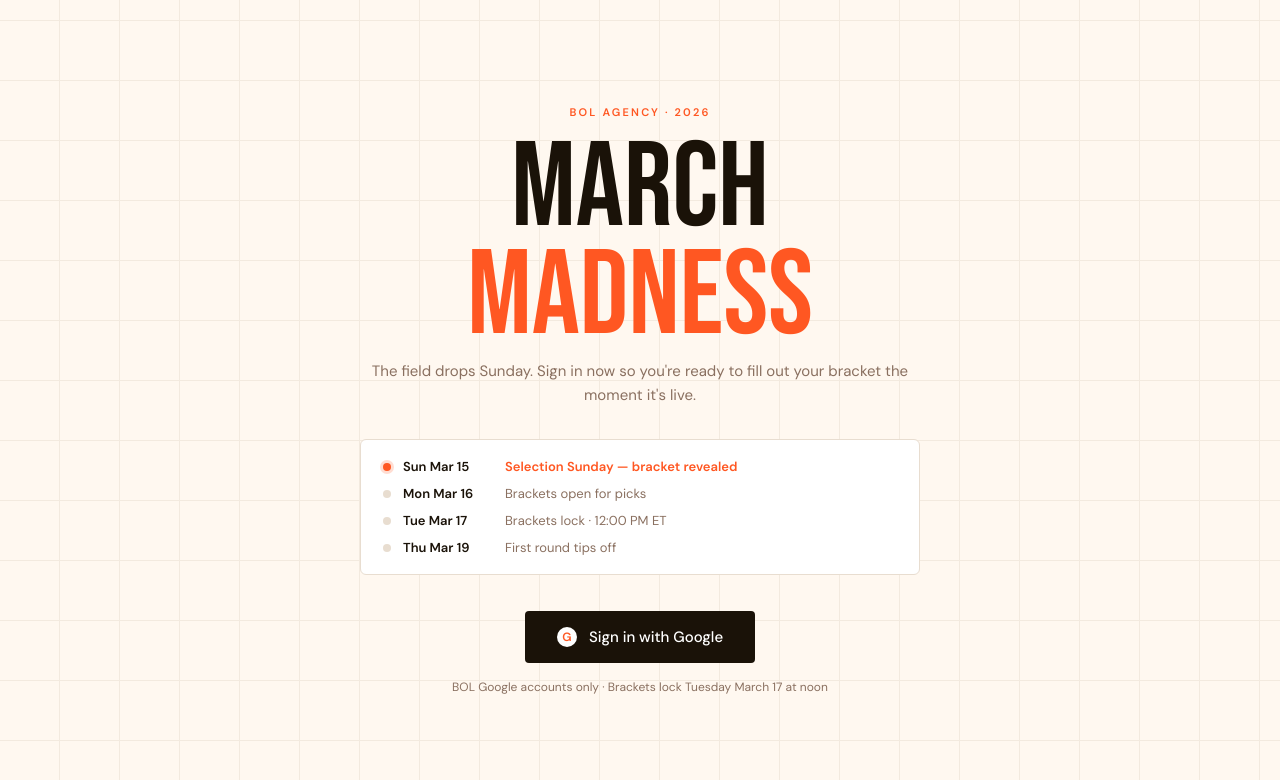
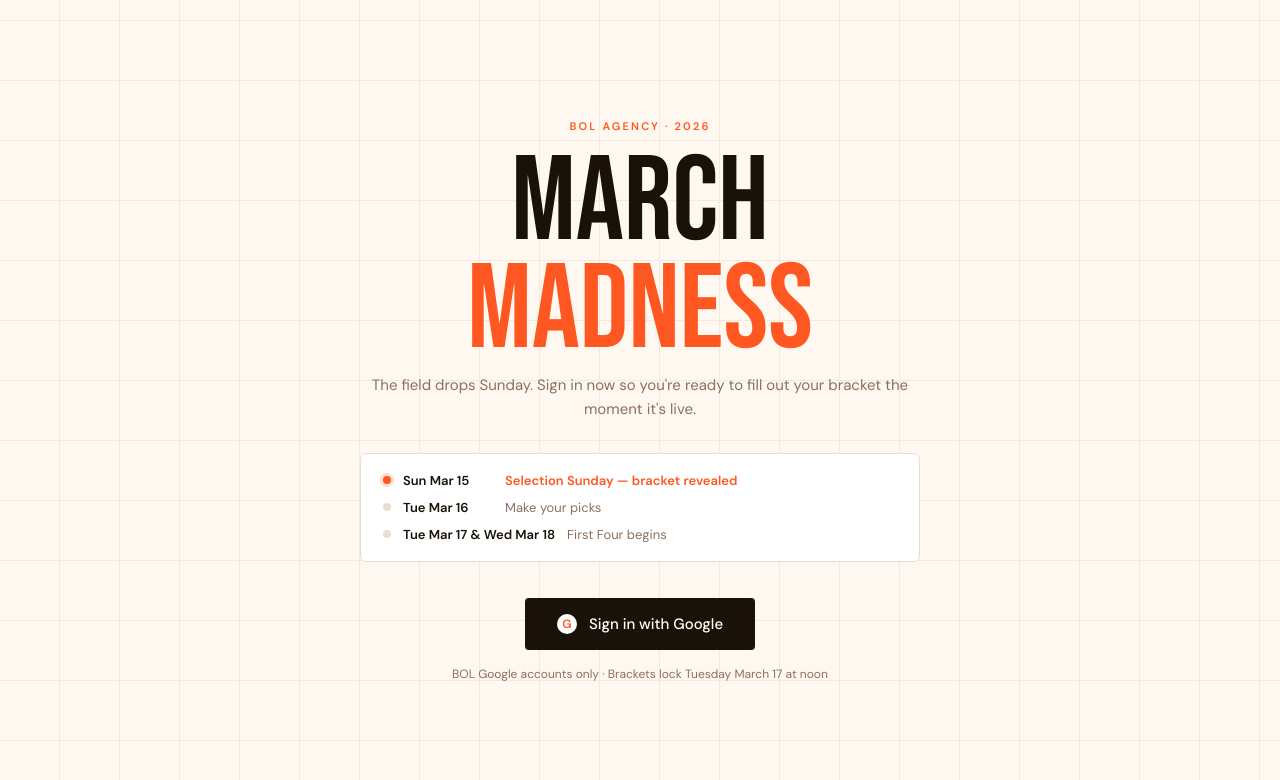
Before and after one commit to stevensparacino-debug/bol-bracket-2026, a React (Vite) app: page / in a window 1280 px wide. Shown: the top 780 px of the page. Built offline with nearby package versions, Linux system fonts and the light colour scheme.

Commit message:
Update App.jsx

```diff
--- a/src/App.jsx
+++ b/src/App.jsx
@@ -351,9 +351,8 @@ export default function App() {
           <div className="landing-sub">The field drops Sunday. Sign in now so you're ready to fill out your bracket the moment it's live.</div>
           <div className="timeline">
             <TimelineItem date="Sun Mar 15" desc="Selection Sunday — bracket revealed" active={true} />
-            <TimelineItem date="Mon Mar 16" desc="Brackets open for picks" active={false} />
-            <TimelineItem date="Tue Mar 17" desc="Brackets lock · 12:00 PM ET" active={false} />
-            <TimelineItem date="Thu Mar 19" desc="First round tips off" active={false} />
+            <TimelineItem date="Tue Mar 16" desc="Make your picks" active={false} />
+            <TimelineItem date="Tue Mar 17 & Wed Mar 18" desc="First Four begins" active={false} />
           </div>
           <button className="google-btn" onClick={handleLogin}><span className="google-icon">G</span>Sign in with Google</button>
           <div className="deadline-note">BOL Google accounts only · Brackets lock Tuesday March 17 at noon</div>
```
